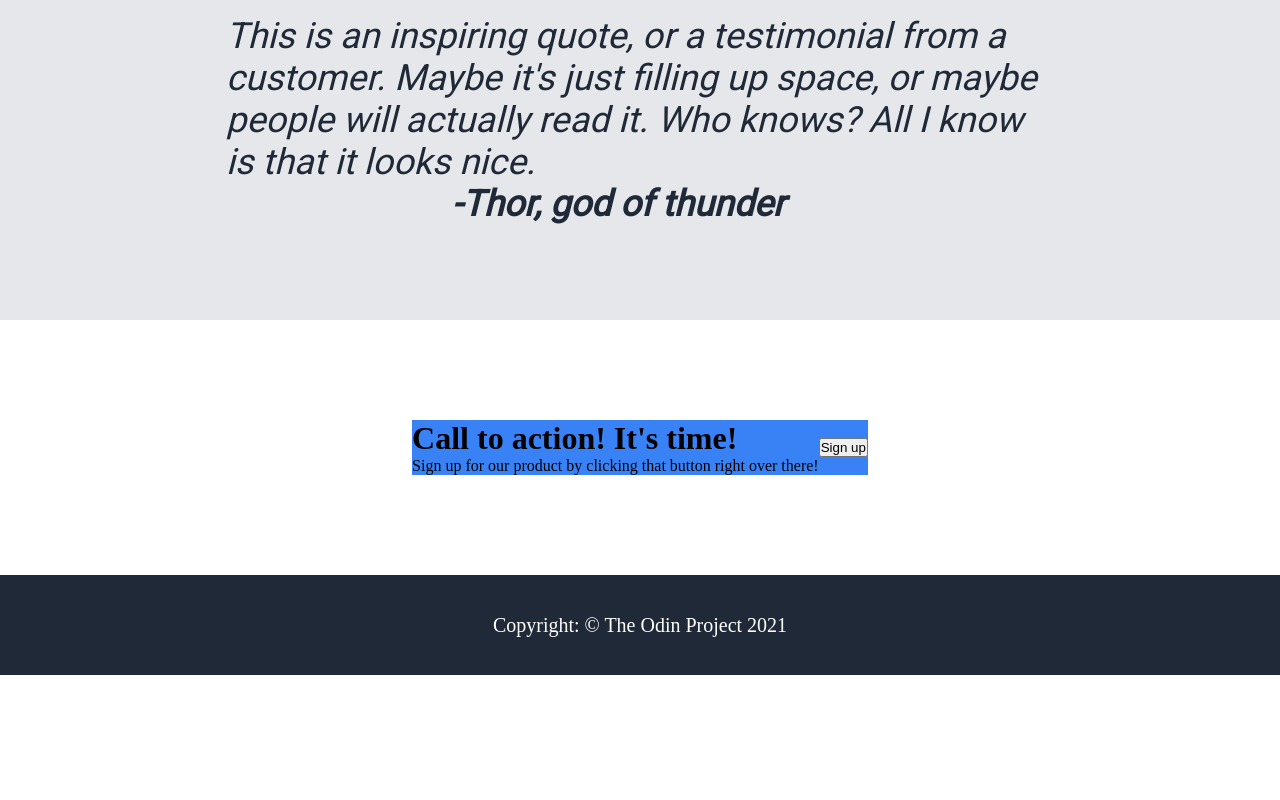
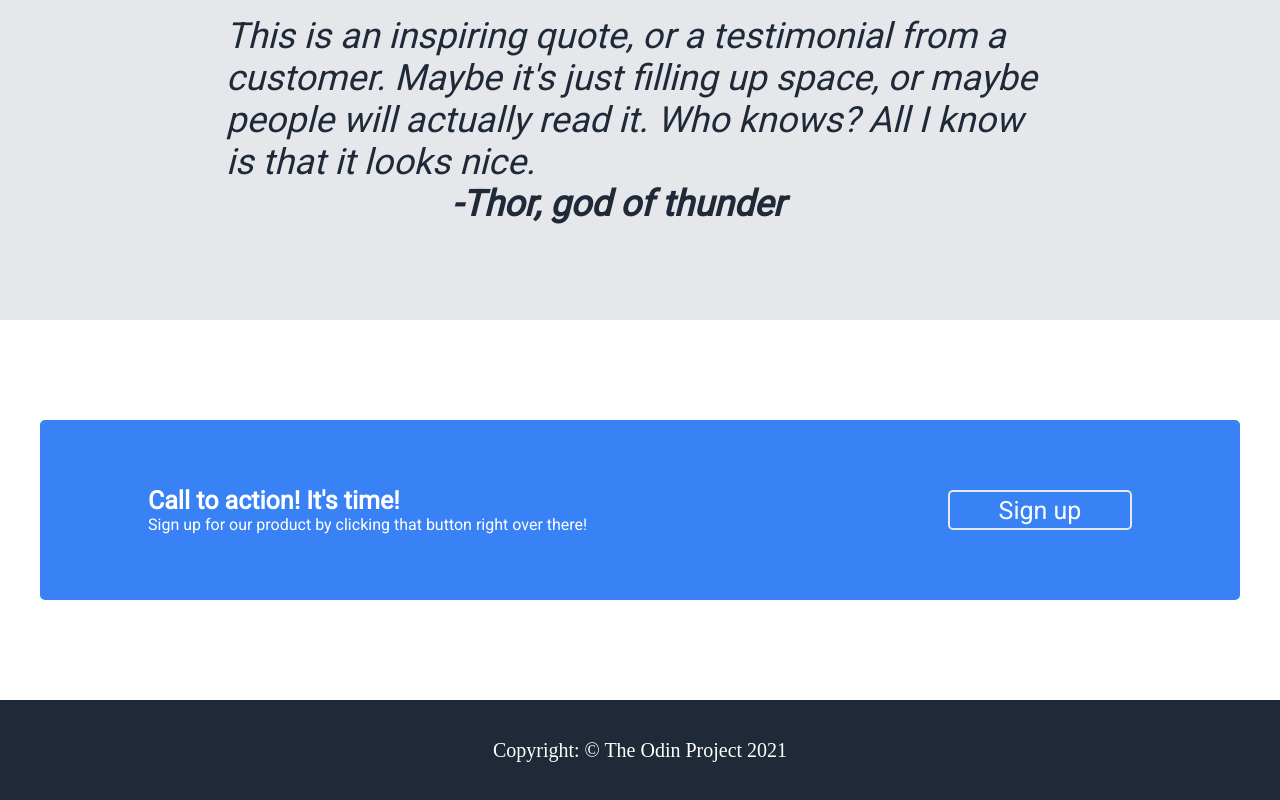
Before and after one commit to Jlep243/Landing-page, a plain HTML site: page index.html in a window 1280 px wide. Shown: the part 1360-2160 px from the top of the page. Before the commit the page ends 2035 px from the top, so only its background shows below. Drawn offline with Linux system fonts and the light colour scheme.

Commit message:
stylized the box above the footer

```diff
--- a/index.html
+++ b/index.html
@@ -76,7 +76,9 @@
     <div class ="sign-up_box">
             <div class="contents">
                 <h1>Call to action! It's time!</h1>
-                <p>Sign up for our product by clicking that button right over there!</p>
+                <div class="para">
+                    <p>Sign up for our product by clicking that button right over there!</p>
+                </div>
             </div>
             <div class="sign-up">
                 <button>Sign up</button>
--- a/style.css
+++ b/style.css
@@ -192,14 +192,44 @@ img.border
     margin-top:100px;
     margin-right:auto;
     margin-left:auto;
+    width:1200px;
+    height:180px;
+    align-items:center;
+    border-radius: 5px;
 }
+.contents
+{
+    display:flex;
+    font-family:'Roboto', sans-serif;
+    color:white;
+    width:800px;
+    flex-direction:column;
+}
+.contents h1
+{
+    font-size:25px;
+}
+
 .sign-up
 {
     display:flex;
     justify-content:center;
     align-items: center;
+    height:100px;
+    width: 184px;
 }
-
+.sign-up button
+{
+    height:40px;
+    width:200px;
+    border-radius:5px;
+    background-color:transparent;
+    border-style:solid;
+    border-color:#E5E7EB;
+    font-size:25px;
+    font-family:'Roboto', sans-serif;
+    color:white;
+}
 .footer
 {
     display:flex;
```
